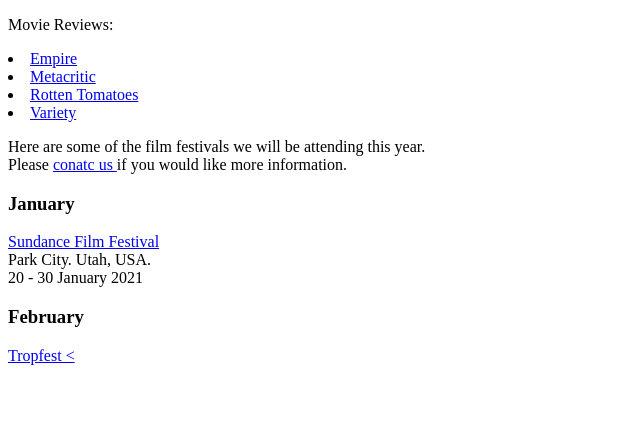
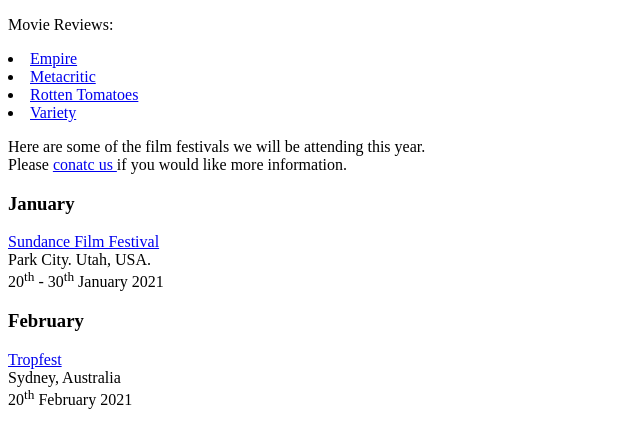
Before and after one commit to MycoMK/links-html, a plain HTML site: page index.html in a window 1280 px wide. Shown: the whole page, without its empty margins (0-640 px from the left). Drawn offline with Linux system fonts and the light colour scheme.

Commit message:
Update index.html

```diff
--- a/index.html
+++ b/index.html
@@ -22,11 +22,12 @@
                 <h3>January</h3>
 
                 <p><a href="http://www.sundance.org">Sundance Film Festival </a> <br>Park City. Utah, USA. <br>
-                    20 - 30 January 2021</p>
+                    20<sup>th</sup> - 30<sup>th</sup> January 2021</p>
 
                 <h3>February</h3>
 
-                <p><a href="http://www.tropfest.com">Tropfest <
+                <p><a href="http://www.tropfest.com">Tropfest </a> <br> Sydney, Australia
+                    <br> 20<sup>th</sup> February 2021 </p>
 
 
 </body>
```
